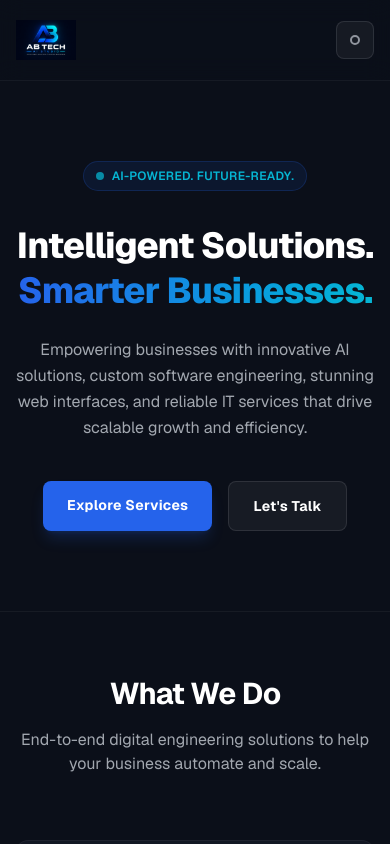
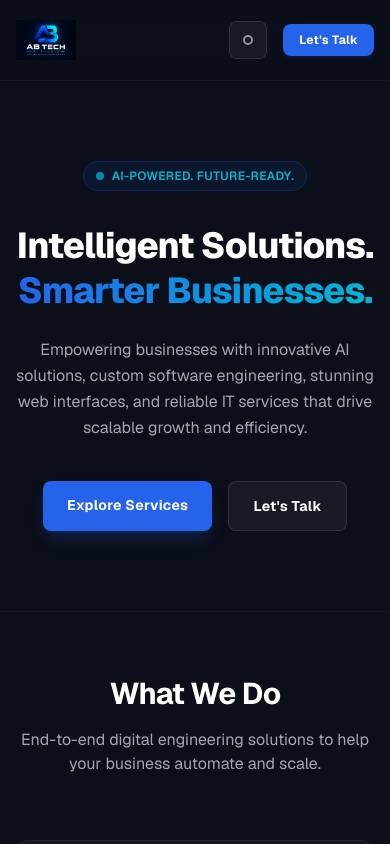
Before and after one commit to TNS0510/ab-tech-studio-app, a Next.js app: page / in a window 390 px wide. Built offline with nearby package versions, Linux system fonts and the light colour scheme.

Commit message:
design: make contact button visible on mobile

```diff
--- a/src/components/Navbar.tsx
+++ b/src/components/Navbar.tsx
@@ -32,17 +32,18 @@ export default function Navbar() {
                 </div>
 
                 {/* Right Action Side: Interactive Controls Group */}
+
                 <div className="flex items-center gap-4">
                     <ThemeToggle />
 
                     <Link
                         href="/contact"
-                        className="hidden sm:inline-block bg-electric-blue hover:bg-electric-blue/90 text-white font-bold px-5 py-2.5 rounded-lg text-xs tracking-wide transition-all shadow-md shadow-electric-blue/10"
+                        // We removed 'hidden sm:' so the button stays visible on mobile phone screens!
+                        className="inline-block bg-electric-blue hover:bg-electric-blue/90 text-white font-bold px-4 py-2 sm:px-5 sm:py-2.5 rounded-lg text-xs tracking-wide transition-all shadow-md shadow-electric-blue/10"
                     >
                         Let's Talk
                     </Link>
                 </div>
-
             </div>
         </nav>
     );
```
